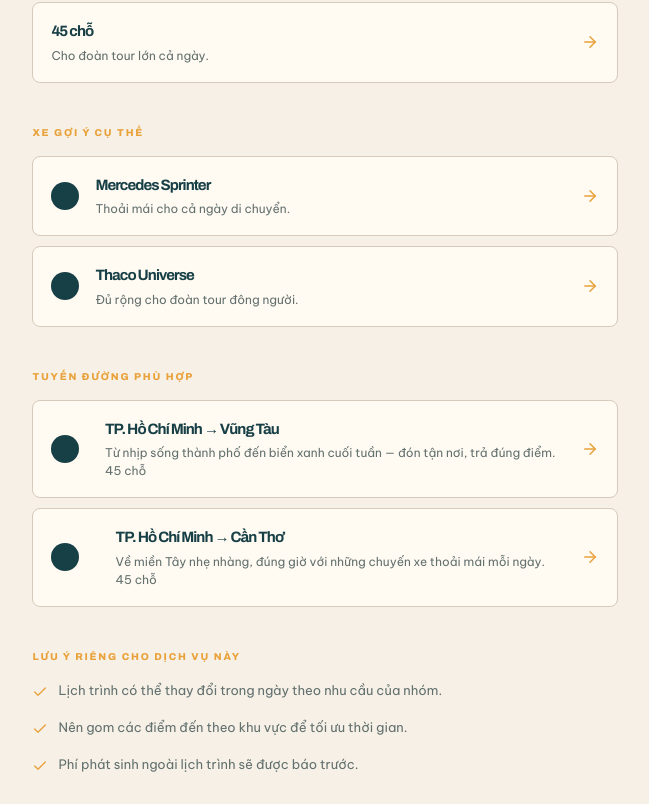
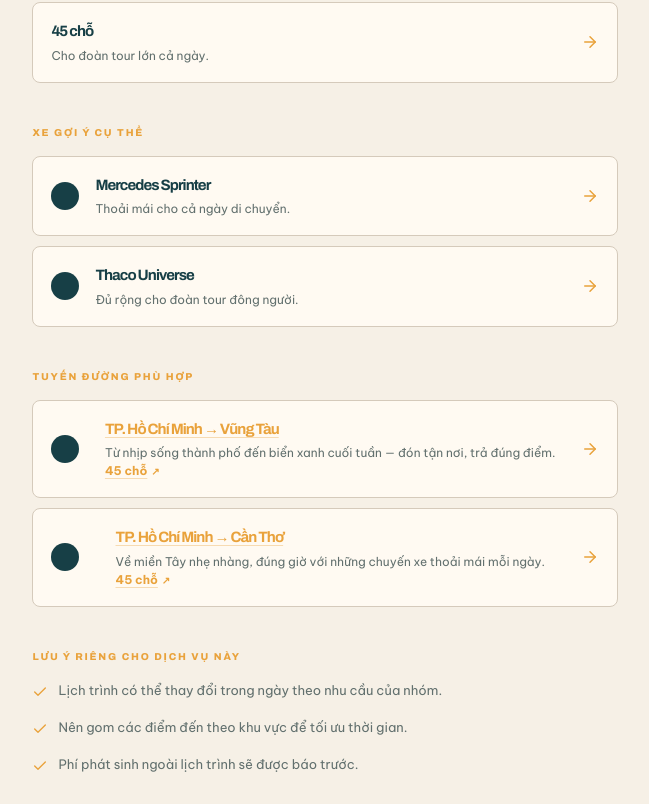
Before and after one commit to lqthai2609/xemiennam, a Next.js app: page /dich-vu/city-tour in a window 1280 px wide. Shown: the part 1164-1968 px from the top of the page, without its empty margins (550-1199 px from the left). Built offline with nearby package versions, Linux system fonts and the light colour scheme; no server answers.

Commit message:
Harden service detail internal links

```diff
--- a/src/app/globals.css
+++ b/src/app/globals.css
@@ -375,11 +375,18 @@ h1 em, .final-cta em { color: var(--primary); font-style: normal; }
 .service-detail-hero-copy { position:relative; }
 .service-detail-mark { position:relative; z-index:1; }
 .service-type-list,.suggested-vehicle-list { display:flex; flex-direction:column; gap:10px; margin-top:16px; }
-.service-type-card,.suggested-vehicle-card { display:flex; align-items:center; justify-content:space-between; gap:16px; padding:17px 18px; border:1px solid var(--border); border-radius:8px; background:#fffaf2; transition:border-color .2s, transform .2s; }
+.service-type-card,.suggested-vehicle-card { display:flex; align-items:center; justify-content:space-between; gap:16px; min-width:0; padding:17px 18px; border:1px solid var(--border); border-radius:8px; background:#fffaf2; transition:border-color .2s, transform .2s; }
 .service-type-card:hover,.suggested-vehicle-card:hover { border-color:var(--primary); transform:translateX(4px); }
+.service-type-card:focus-visible,.suggested-vehicle-card:focus-visible,.service-route-link:focus-visible,.service-route-combo:focus-visible,.service-phone:focus-visible { outline:3px solid color-mix(in srgb, var(--accent) 65%, white); outline-offset:3px; }
 .service-type-card h3,.suggested-vehicle-card h3 { margin:0 0 4px; font-size:15px; }
 .service-type-card p,.suggested-vehicle-card p { margin:0; color:var(--muted-foreground); font-size:12px; line-height:1.5; }
+.service-type-card > div,.suggested-vehicle-card > div { min-width:0; }
 .service-type-card svg,.suggested-vehicle-card svg { color:var(--primary); flex-shrink:0; }
+.service-route-link,.service-route-combo { color:var(--primary); text-decoration:underline; text-decoration-color:color-mix(in srgb, var(--primary) 35%, transparent); text-underline-offset:3px; }
+.service-route-link:hover,.service-route-combo:hover { text-decoration-color:currentColor; }
+.service-route-combos { display:flex; flex-wrap:wrap; gap:6px 12px; }
+.service-route-combo { font-weight:700; }
+.service-route-combo::after { content:"↗"; display:inline-block; margin-left:4px; font-size:10px; text-decoration:none; }
 .service-notes { display:flex; flex-direction:column; gap:13px; margin:16px 0 0; padding:0; list-style:none; }
 .service-notes li { display:flex; gap:10px; color:var(--muted-foreground); font-size:13px; line-height:1.6; }
 .service-notes svg { width:16px; flex-shrink:0; color:var(--primary); }
@@ -392,7 +399,8 @@ h1 em, .final-cta em { color: var(--primary); font-style: normal; }
 .button-dark { background:var(--foreground); color:#fff9eb; }
 .service-phone { display:inline-flex; align-items:center; gap:7px; color:#fff; font:800 13px var(--font-archivo); }
 .service-phone svg { width:16px; }
-@media (max-width:800px) { .service-card-media { min-height:200px; } .service-detail-hero { min-height:560px; padding:40px 22px; align-items:end; } .service-detail-hero-overlay { background:linear-gradient(0deg,#102b3fee 0%,#102b3f88 70%,#102b3f44); } .service-detail-mark { display:none; } .service-cta { align-items:start; flex-direction:column; padding:60px 20px; } }
+@media (max-width:800px) { .service-card-media { min-height:200px; } .service-detail-hero { min-height:560px; padding:40px 22px; align-items:end; } .service-detail-hero-overlay { background:linear-gradient(0deg,#102b3fee 0%,#102b3f88 70%,#102b3f44); } .service-detail-mark { display:none; } .service-cta { align-items:start; flex-direction:column; padding:60px 20px; } .service-type-card,.suggested-vehicle-card { align-items:flex-start; } .service-detail-content { min-width:0; } }
+@media (max-width:520px) { .service-detail-content { padding-inline:20px; } .service-type-card,.suggested-vehicle-card { padding:16px; } .service-route-combos { gap:8px 10px; } }
 
 /* ===== Ngày 23 — Khối FAQ hiển thị trên bài blog (khớp nội dung với JSON-LD FAQPage) ===== */
 .blog-detail-faq { margin-top: 48px; padding-top: 40px; border-top: 1px solid var(--border); }
--- a/src/components/service-detail.tsx
+++ b/src/components/service-detail.tsx
@@ -88,15 +88,14 @@ export function ServiceDetail({ service }: { service: Service }) {
                   <div className="suggested-vehicle-card" key={route.href}>
                     <span className="suggested-vehicle-dot" />
                     <div>
-                      <h3><Link href={route.href}>{route.name}</Link></h3>
+                      <h3><Link className="service-route-link" href={route.href}>{route.name}</Link></h3>
                       {route.summary && <p>{route.summary}</p>}
                       {route.combos.length > 0 && (
-                        <p>
-                          {route.combos.map((combo, index) => (
-                            <span key={combo.href}>
-                              {index > 0 ? " · " : ""}
-                              <Link href={combo.href}>{combo.vehicleType}</Link>
-                            </span>
+                        <p className="service-route-combos" aria-label="Các loại xe phù hợp">
+                          {route.combos.map((combo) => (
+                            <Link className="service-route-combo" href={combo.href} key={combo.href}>
+                              {combo.vehicleType}
+                            </Link>
                           ))}
                         </p>
                       )}
```
